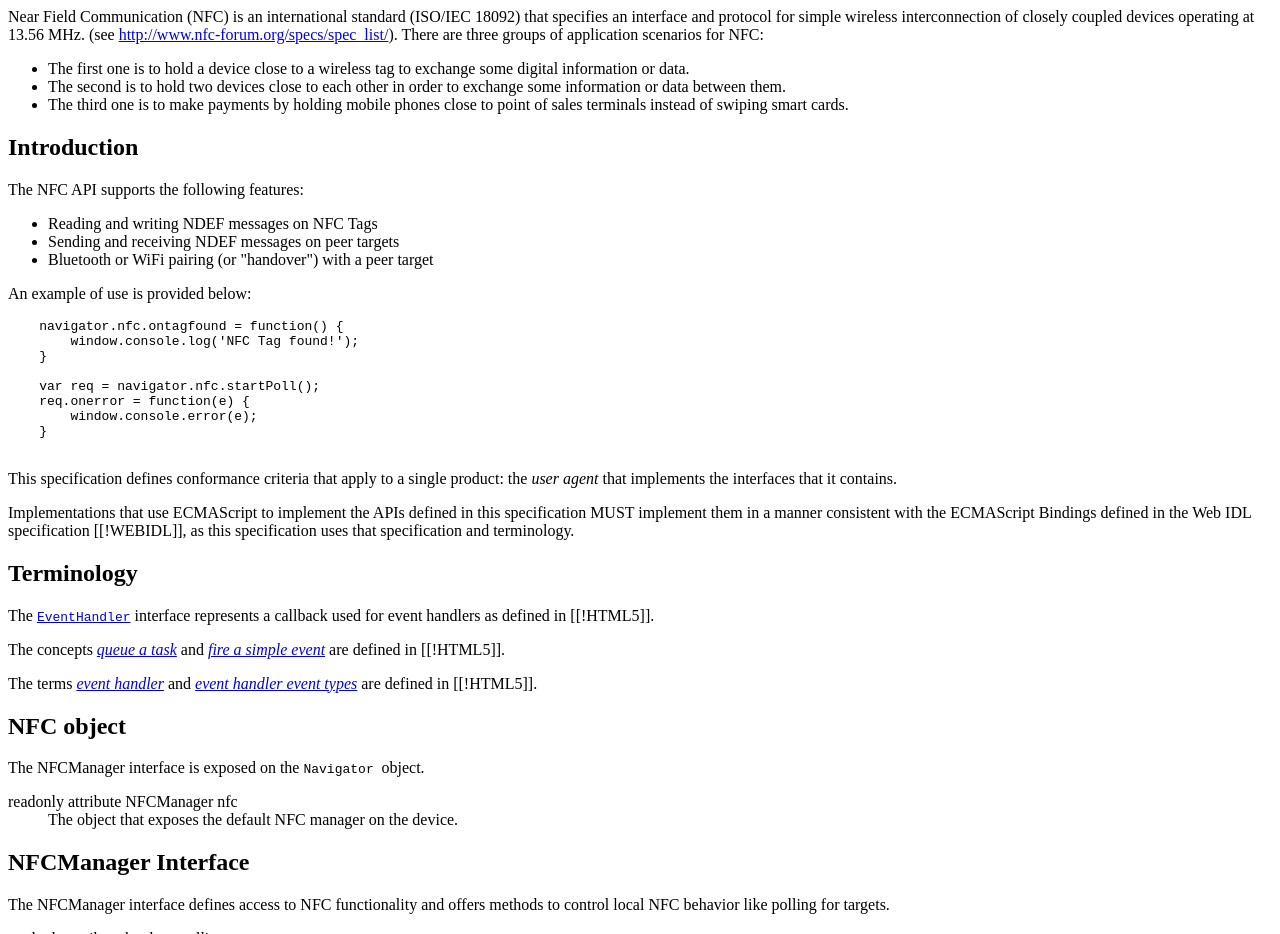
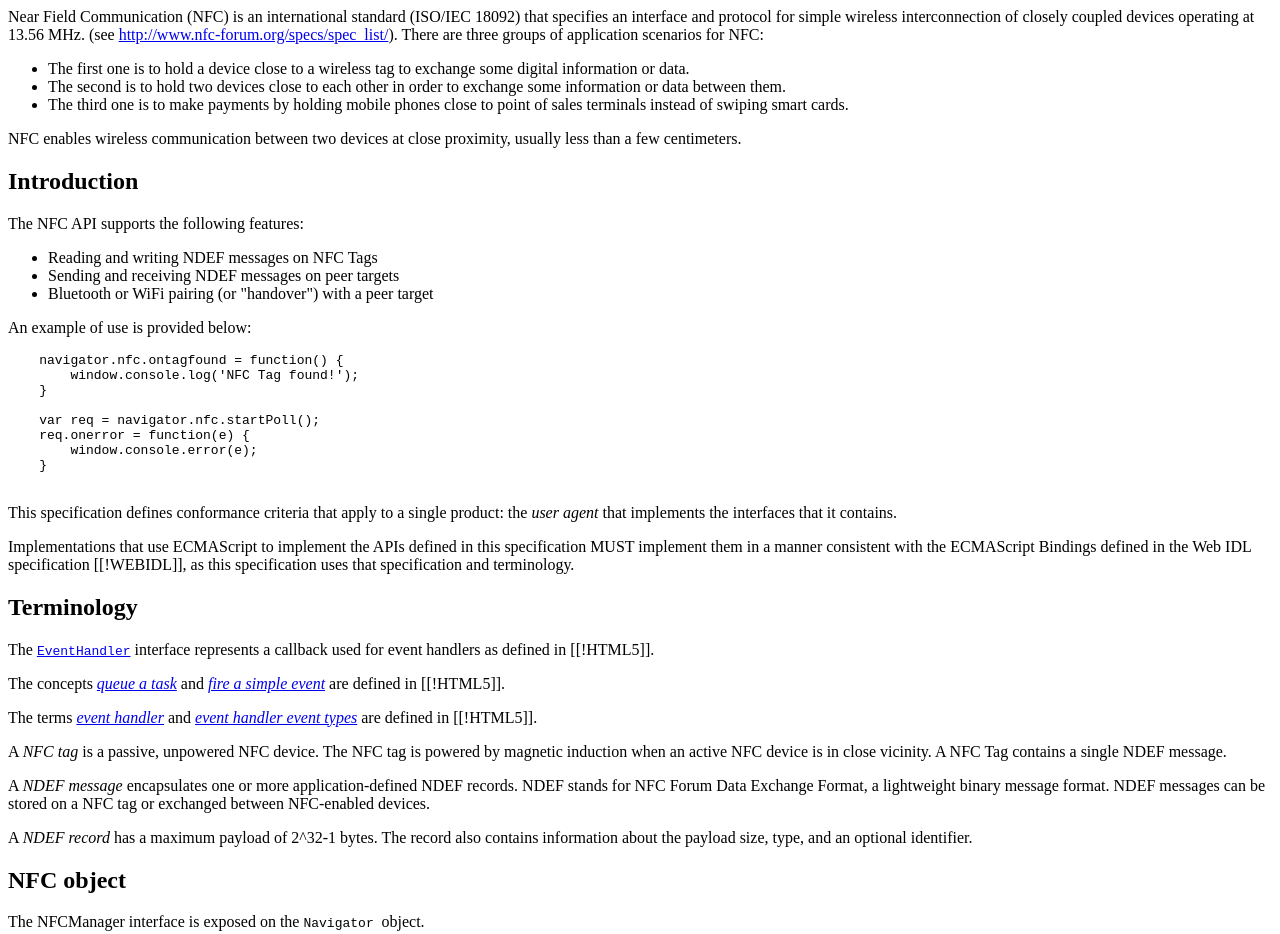
Before and after one commit to w3c/nfc, a plain HTML site: page proposals/common/nfc.html in a window 1280 px wide. Shown: the top 934 px of the page. Drawn offline with Linux system fonts and the light colour scheme.

Commit message:
Add some NFC terminology

```diff
--- a/proposals/common/nfc.html
+++ b/proposals/common/nfc.html
@@ -69,6 +69,8 @@ There are three groups of application scenarios for NFC:
 <li>The third one is to make payments by holding mobile phones close to point
   of sales terminals instead of swiping smart cards.</li>
 </ul>
+NFC enables wireless communication between two devices at close proximity,
+usually less than a few centimeters.
 </section>
 
 
@@ -133,6 +135,21 @@ The NFC API supports the following features:
   event handler</a></dfn>  and <dfn>
 <a href="http://dev.w3.org/html5/spec/webappapis.html#event-handler-event-type">
   event handler event types</a></dfn> are defined in [[!HTML5]].</p>
+
+  <p>A <dfn title="NFC tag">NFC tag</dfn> is a passive, unpowered NFC device.
+  The NFC tag is powered by magnetic induction when an active NFC device is
+  in close vicinity. A NFC Tag contains a single <a>NDEF message</a>.</p>
+
+  <p>A <dfn title="NDEF message">NDEF message</dfn> encapsulates one or more
+  application-defined <a>NDEF record</a>s. NDEF stands for
+  NFC Forum Data Exchange Format, a lightweight binary message format. NDEF
+  messages can be stored on a <a>NFC tag</a> or exchanged between NFC-enabled
+  devices.</p>
+
+  <p>A <dfn title="NDEF record">NDEF record</dfn> has a maximum payload of
+  2^32-1 bytes. The record also contains information about the payload size,
+  type, and an optional identifier.</p>
+
 </section>
 
 
```
